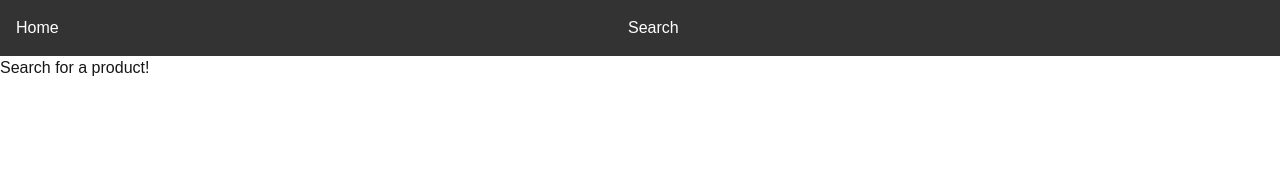
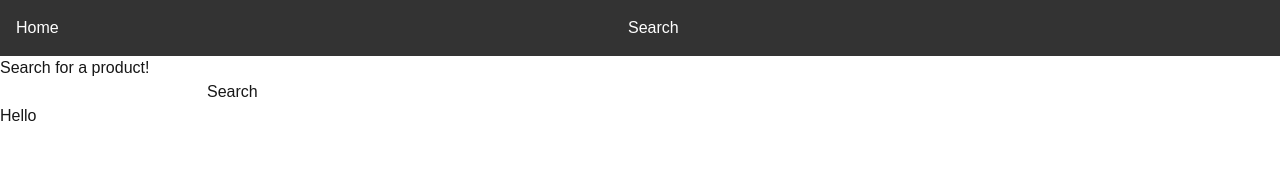
Before and after one commit to xa1on/BetterMarketplace, a Next.js app: page /search in a window 1280 px wide. Shown: the top 178 px of the page. Built offline with nearby package versions, Linux system fonts and the light colour scheme.

Commit message:
Add results page (currently empty)

```diff
--- /dev/null
+++ b/src/app/search/Results.js
@@ -0,0 +1,9 @@
+export default function Results(props) {
+    const product = props.product;
+
+    return (
+        <div>
+            Hello {product}
+        </div>
+    );
+}
--- /dev/null
+++ b/src/app/search/SearchForm.js
@@ -0,0 +1,9 @@
+export default function SearchForm() {
+
+    return (
+        <form>
+            <input type="text" name="product" />
+            <button type="submit">Search</button>
+        </form>
+    );
+}
--- a/src/app/search/page.js
+++ b/src/app/search/page.js
@@ -1,7 +1,15 @@
-export default function SearchPage() {
+import SearchForm from "./SearchForm.js";
+import Results from "./Results.js";
+
+export default function SearchPage(searchParams) {
+
+    const product = searchParams.searchParams.product || "";
+
     return (
         <div>
             <p>Search for a product!</p>
+            <SearchForm />
+            <Results product={product}/>
         </div>
-    )
+    );
 }
```
